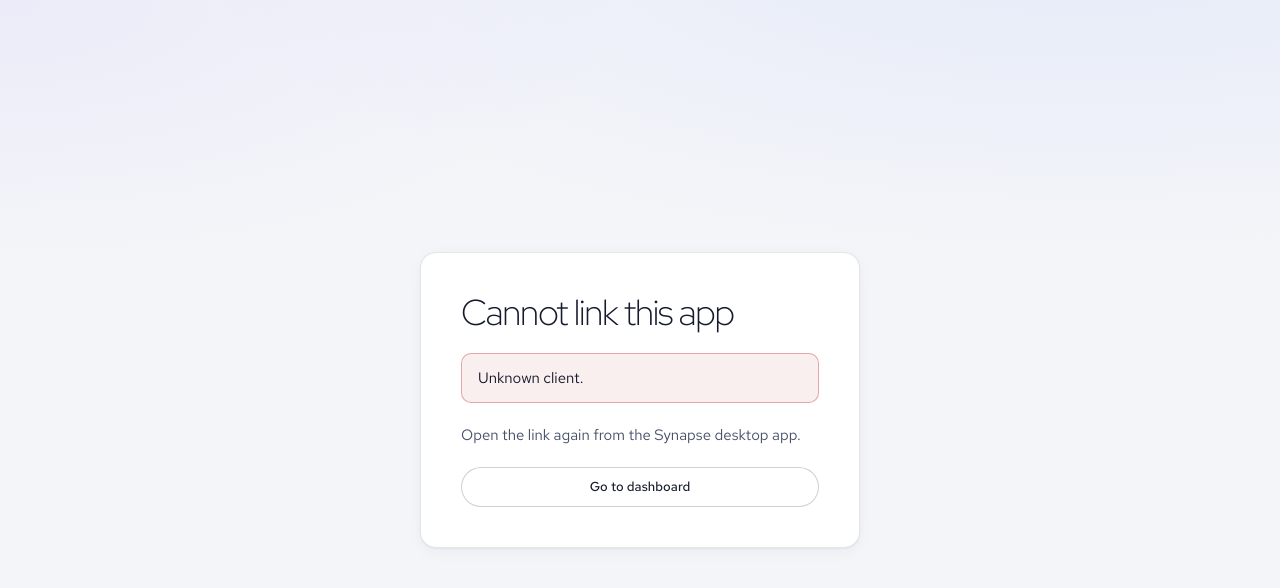
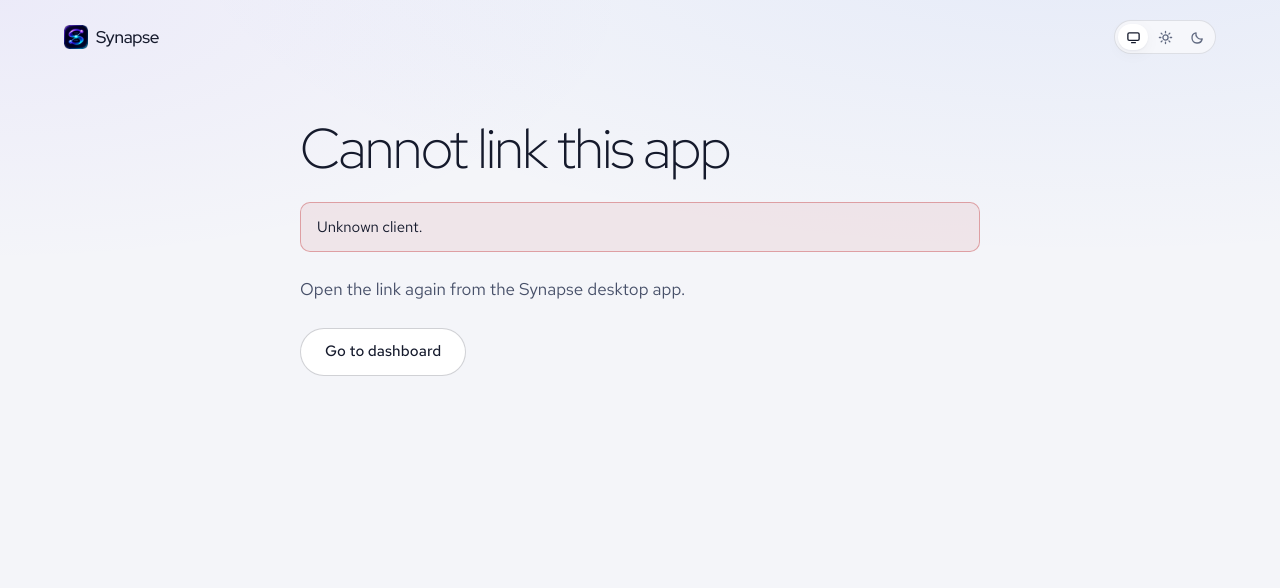
Before and after one commit to ank0xkernel/Synapse, a Next.js app in the folder web/: page /desktop/link in a window 1280 px wide. Shown: the top 588 px of the page. Built offline with nearby package versions, Linux system fonts and the light colour scheme; a web font is replaced by a local one.

Commit message:
feat: show exactly what a desktop link grants on the consent page

```diff
--- /dev/null
+++ b/web/app/(link)/desktop/link/link.module.css
@@ -0,0 +1,45 @@
+/* Desktop link consent: one sheet, the two ends of the link drawn first, then exactly what is being granted. */
+.page { min-height: 100dvh; display: flex; flex-direction: column; padding: var(--space-5) clamp(20px, 5vw, 64px) var(--space-16); }
+.top { display: flex; align-items: center; justify-content: space-between; gap: var(--space-3); }
+.top :global(.brand) { padding-left: 0; }
+.sheet { width: 100%; max-width: 680px; margin: clamp(32px, 8vh, 96px) auto 0; display: flex; flex-direction: column; gap: var(--space-6); }
+
+.pair { display: flex; align-items: center; gap: var(--space-3); margin-bottom: var(--space-4); }
+.end {
+  display: inline-flex; align-items: center; gap: var(--space-2); min-width: 0; padding: 10px var(--space-4);
+  border: 1px solid var(--border); border-radius: var(--radius-full); background: var(--surface-1); box-shadow: var(--shadow-1);
+  font-size: var(--text-sm); font-weight: var(--weight-medium); color: var(--text-1);
+}
+.end svg { flex: none; color: var(--text-2); }
+.email { overflow: hidden; text-overflow: ellipsis; white-space: nowrap; }
+.wire { position: relative; flex: 1 1 40px; min-width: 40px; display: grid; place-items: center; color: var(--accent-text); }
+.wire svg { position: relative; padding: 2px; background: var(--ground); box-sizing: content-box; }
+.wireLine { position: absolute; left: 0; right: 0; top: 50%; height: 1px; background: var(--fringe); }
+
+.title { font: var(--weight-light) var(--display-md)/1.08 var(--font-display); letter-spacing: -0.03em; overflow-wrap: anywhere; }
+.lede { font-size: var(--text-lg); color: var(--text-2); max-width: 60ch; }
+
+.facts { display: grid; grid-template-columns: minmax(0, 0.9fr) minmax(0, 1.1fr); gap: var(--space-8); padding: var(--space-6) 0; border-top: 1px solid var(--border); border-bottom: 1px solid var(--border); }
+.factH { margin-bottom: var(--space-3); font: var(--weight-medium) var(--text-sm)/1.3 var(--font-sans); color: var(--text-2); }
+.reads { list-style: none; margin: 0; padding: 0; display: flex; flex-direction: column; gap: var(--space-2); }
+.reads li { display: flex; align-items: center; gap: var(--space-2); color: var(--text-1); }
+.reads svg { color: var(--positive); flex: none; }
+.req { margin: 0; display: flex; flex-direction: column; gap: var(--space-3); }
+.req > div { display: grid; grid-template-columns: 92px minmax(0, 1fr); gap: var(--space-3); }
+.req dt { font-size: var(--text-sm); color: var(--text-3); }
+.req dd { margin: 0; display: flex; flex-direction: column; gap: 2px; color: var(--text-1); overflow-wrap: anywhere; }
+.code { font-size: var(--text-sm); }
+.sub { font-size: var(--text-xs); color: var(--text-3); }
+
+.decide { display: flex; flex-direction: column; gap: var(--space-5); }
+.warn { display: flex; align-items: flex-start; gap: var(--space-2); font-size: var(--text-sm); color: var(--text-2); }
+.warn svg { flex: none; margin-top: 2px; color: var(--text-3); }
+.decide :global(.row) { gap: var(--space-3); }
+.actions { display: flex; gap: var(--space-3); }
+
+@media (max-width: 640px) {
+  .facts { grid-template-columns: minmax(0, 1fr); gap: var(--space-6); }
+  .pair { flex-wrap: wrap; }
+  .wire { display: none; }
+  .decide :global(.row > .btn) { flex: 1 1 auto; }
+}
--- a/web/app/(link)/desktop/link/page.tsx
+++ b/web/app/(link)/desktop/link/page.tsx
@@ -1,12 +1,27 @@
 import type { Metadata } from 'next';
 import Link from 'next/link';
 import { redirect } from 'next/navigation';
+import BrandMark from '@/components/BrandMark';
+import Icon from '@/components/Icon';
+import ThemeSwitch from '@/components/ThemeSwitch';
 import { currentUser } from '@/lib/auth';
 import { parseLinkRequest } from '@/lib/pkce';
 import LinkConsent from '@/components/LinkConsent';
+import s from './link.module.css';
 
 export const metadata: Metadata = { title: 'Link Synapse Desktop' };
 export const dynamic = 'force-dynamic';
+
+const READS = ['Your active resume', 'Your candidate profile', 'Your job description', 'Your session notes'];
+
+function Top() {
+  return (
+    <div className={s.top}>
+      <Link href="/" className="brand"><BrandMark />Synapse</Link>
+      <ThemeSwitch />
+    </div>
+  );
+}
 
 export default async function LinkDesktop({ searchParams }: { searchParams: Promise<Record<string, string | string[] | undefined>> }) {
   const sp = await searchParams;
@@ -14,14 +29,15 @@
   const parsed = parseLinkRequest(flat);
   if (!parsed.ok) {
     return (
-      <main className="auth" id="main">
-        <div className="card auth-card">
-          <h1>Cannot link this app</h1>
+      <div className={s.page}>
+        <Top />
+        <main className={s.sheet} id="main">
+          <h1 className={s.title}>Cannot link this app</h1>
           <p className="notice" data-tone="danger" role="alert">{parsed.error}</p>
-          <p className="muted">Open the link again from the Synapse desktop app.</p>
-          <Link className="btn" href="/dashboard">Go to dashboard</Link>
-        </div>
-      </main>
+          <p className={s.lede}>Open the link again from the Synapse desktop app.</p>
+          <div className={s.actions}><Link className="btn btn-lg" href="/dashboard">Go to dashboard</Link></div>
+        </main>
+      </div>
     );
   }
   const user = await currentUser();
@@ -30,12 +46,40 @@
     redirect(`/login?next=${encodeURIComponent(`/desktop/link?${qs}`)}`);
   }
   return (
-    <main className="auth" id="main">
-      <div className="card auth-card">
-        <h1>Link Synapse Desktop to {user.email}?</h1>
-        <p className="muted">The desktop app on this computer will be able to read your active resume, profile, job description and session notes. You can unlink it any time from Settings.</p>
-        <LinkConsent params={{ client: flat.client!, redirect_uri: parsed.req.redirect_uri, code_challenge: parsed.req.code_challenge, code_challenge_method: 'S256', state: parsed.req.state }} />
-      </div>
-    </main>
+    <div className={s.page}>
+      <Top />
+      <main className={s.sheet} id="main">
+        <div className={s.pair} aria-hidden="true">
+          <span className={s.end}><Icon name="desktop" size={20} />Synapse Desktop</span>
+          <span className={s.wire}><span className={s.wireLine} /><Icon name="link" size={16} /></span>
+          <span className={s.end}><Icon name="profile" size={20} /><span className={s.email}>{user.email}</span></span>
+        </div>
+
+        <h1 className={s.title}>Link Synapse Desktop to {user.email}?</h1>
+        <p className={s.lede}>The desktop app on this computer will be able to read your active resume, profile, job description and session notes. You can unlink it any time from Settings.</p>
+
+        <div className={s.facts}>
+          <section aria-labelledby="reads-h">
+            <h2 id="reads-h" className={s.factH}>It will read</h2>
+            <ul className={s.reads}>
+              {READS.map((r) => <li key={r}><Icon name="check" size={16} />{r}</li>)}
+            </ul>
+          </section>
+          <section aria-labelledby="req-h">
+            <h2 id="req-h" className={s.factH}>This request</h2>
+            <dl className={s.req}>
+              <div><dt>Account</dt><dd>{user.email}</dd></div>
+              <div><dt>Returns to</dt><dd><code className={s.code}>{parsed.req.redirect_uri}</code><span className={s.sub}>An address on this computer only</span></dd></div>
+              <div><dt>Unlink</dt><dd>Any time, from Settings</dd></div>
+            </dl>
+          </section>
+        </div>
+
+        <div className={s.decide}>
+          <p className={s.warn}><Icon name="lock" size={16} />Approve only if you just started linking from the Synapse desktop app on this computer.</p>
+          <LinkConsent params={{ client: flat.client!, redirect_uri: parsed.req.redirect_uri, code_challenge: parsed.req.code_challenge, code_challenge_method: 'S256', state: parsed.req.state }} />
+        </div>
+      </main>
+    </div>
   );
 }
--- a/web/components/LinkConsent.tsx
+++ b/web/components/LinkConsent.tsx
@@ -25,8 +25,8 @@
       {error && <p className="form-error" role="alert">{error}</p>}
       {done && <p className="muted" role="status">Returning to the desktop app. You can close this tab afterwards.</p>}
       <div className="row">
-        <button className="btn btn-primary" disabled={busy} onClick={() => decide(true)}>Approve</button>
-        <button className="btn" disabled={busy} onClick={() => decide(false)}>Cancel</button>
+        <button className="btn btn-primary btn-lg" disabled={busy} onClick={() => decide(true)}>Approve</button>
+        <button className="btn btn-lg" disabled={busy} onClick={() => decide(false)}>Cancel</button>
       </div>
     </div>
   );
```
